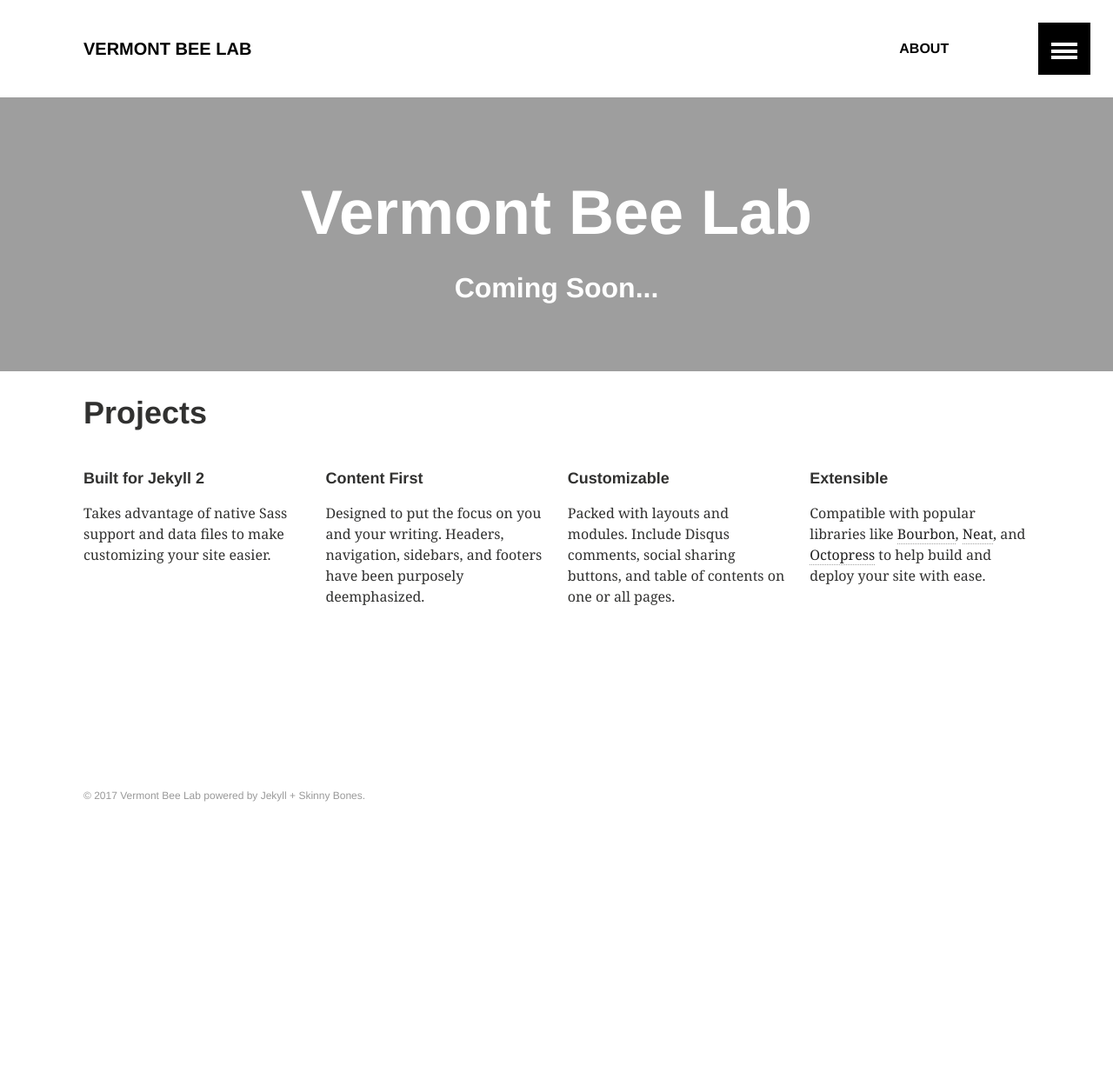
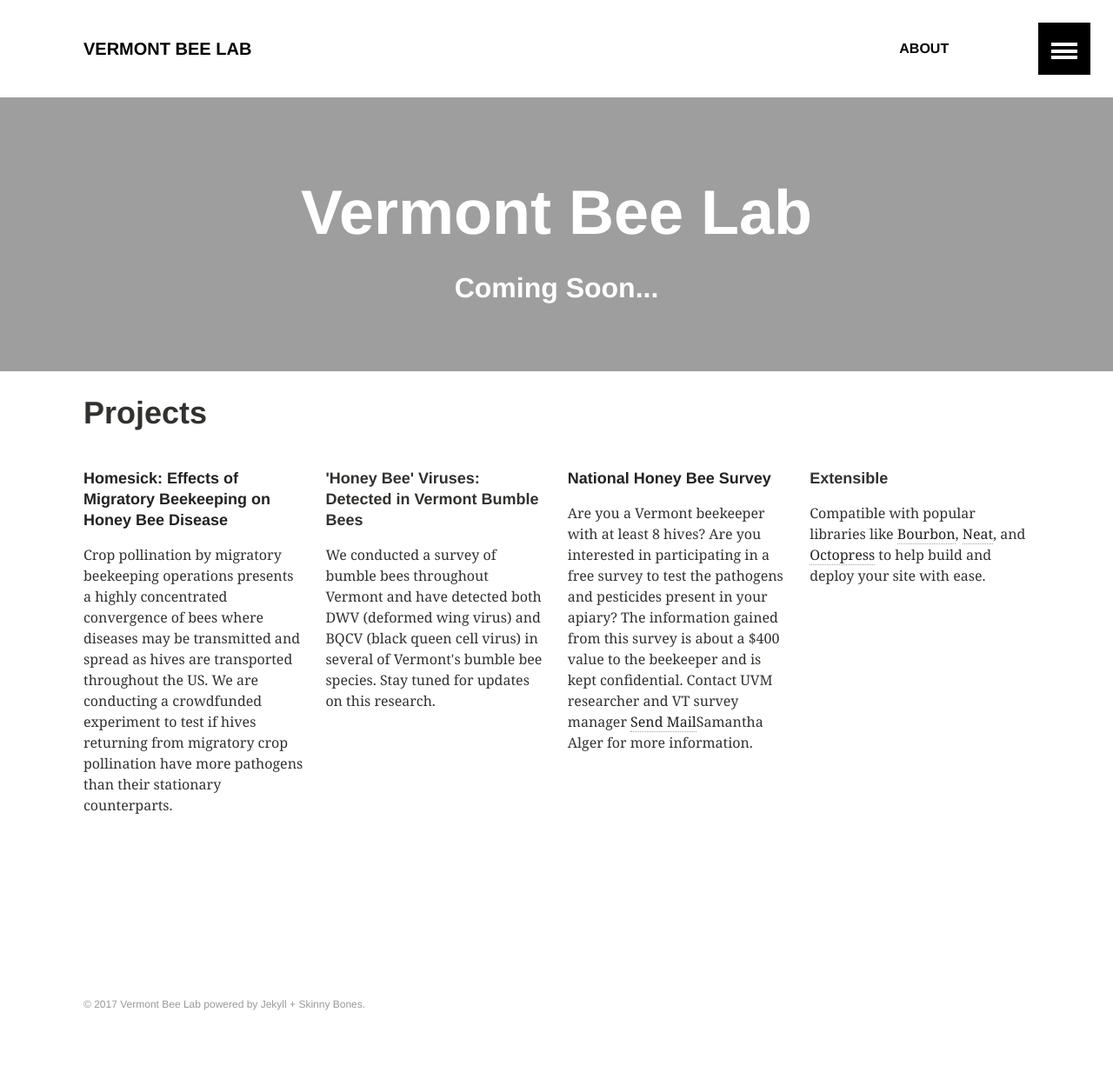
Before and after one commit to samanthaannalger/VTBeeLab, a Jekyll site: the page built from index.md, in a window 1280 px wide. Shown: the whole page at 87% size. Built offline with Jekyll 4.4.1, drawn with Linux system fonts in a browser that asks for light colours; before the commit the page ends 1001 px from its top, so only the background shows below that.

Commit message:
project updates

```diff
--- a/index.md
+++ b/index.md
@@ -10,18 +10,18 @@ image:
 <div class="tiles">
 
 <div class="tile">
-  <h2 class="post-title">Built for Jekyll 2</h2>
-  <p class="post-excerpt">Takes advantage of native Sass support and data files to make customizing your site easier.</p>
+  <h2 class="post-title"><a href="http://experiment.com/beekeeping">Homesick: Effects of Migratory Beekeeping on Honey Bee Disease</a></h2>
+  <p class="post-excerpt">Crop pollination by migratory beekeeping operations presents a highly concentrated convergence of bees where diseases may be transmitted and spread as hives are transported throughout the US. We are conducting a crowdfunded experiment to test if hives returning from migratory crop pollination have more pathogens than their stationary counterparts. </p>
 </div><!-- /.tile -->
 
 <div class="tile">
-  <h2 class="post-title">Content First</h2>
-  <p class="post-excerpt">Designed to put the focus on you and your writing. Headers, navigation, sidebars, and footers have been purposely deemphasized.</p>
+  <h2 class="post-title">'Honey Bee' Viruses: Detected in Vermont Bumble Bees</h2>
+  <p class="post-excerpt">We conducted a survey of bumble bees throughout Vermont and have detected both DWV (deformed wing virus) and BQCV (black queen cell virus) in several of Vermont's bumble bee species. Stay tuned for updates on this research.</p>
 </div><!-- /.tile -->
 
 <div class="tile">
-  <h2 class="post-title">Customizable</h2>
-  <p class="post-excerpt">Packed with layouts and modules. Include Disqus comments, social sharing buttons, and table of contents on one or all pages.</p>
+<h2 class="post-title"><a href="https://beeinformed.org/aphis/">National Honey Bee Survey</a></h2>
+  <p class="post-excerpt">Are you a Vermont beekeeper with at least 8 hives? Are you interested in participating in a free survey to test the pathogens and pesticides present in your apiary? The information gained from this survey is about a $400 value to the beekeeper and is kept confidential. Contact UVM researcher and VT survey manager <a href="mailto:salger@uvm.edu?Subject=NHBS" target="_top">Send Mail</a>Samantha Alger for more information. </p>
 </div><!-- /.tile -->
 
 <div class="tile">
```
